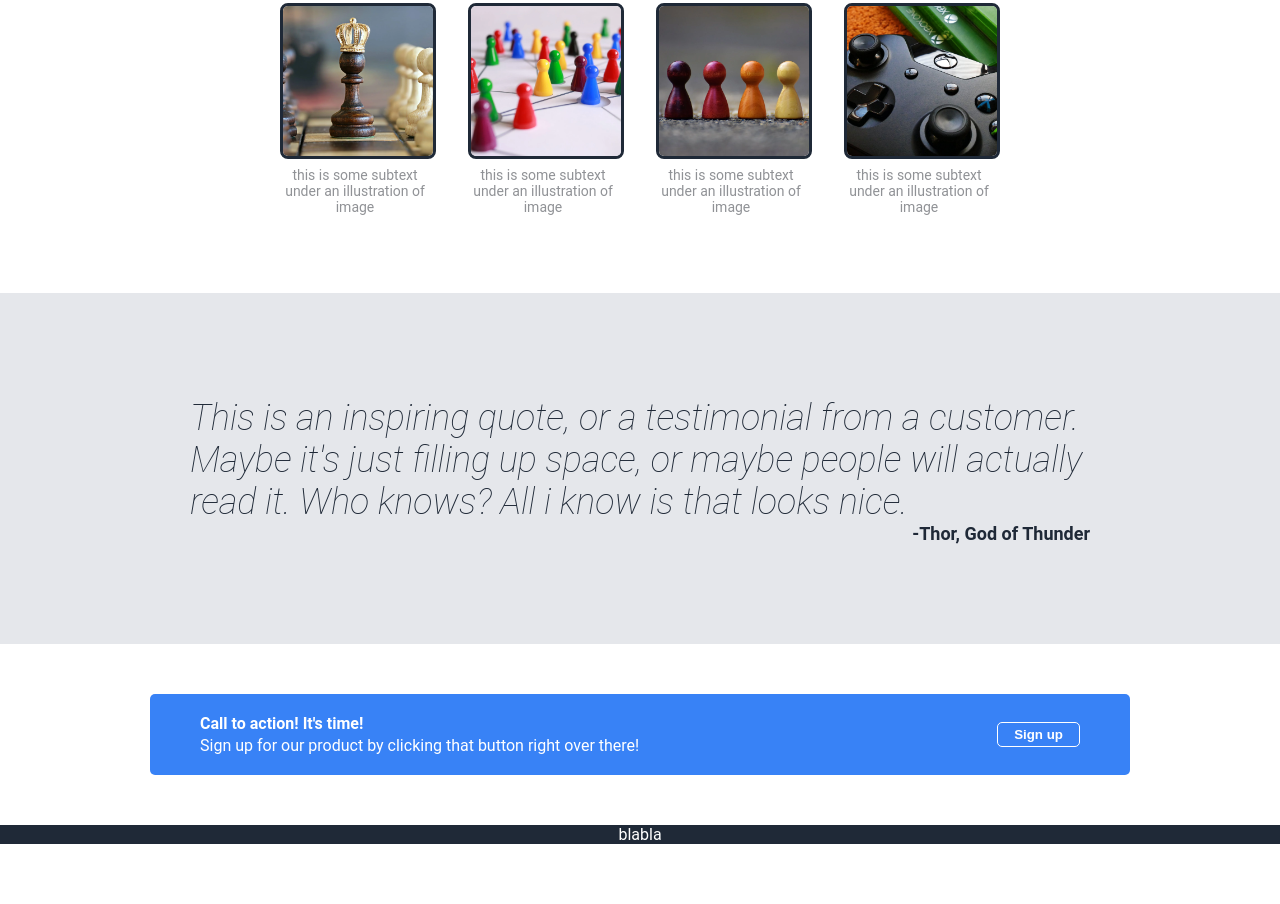
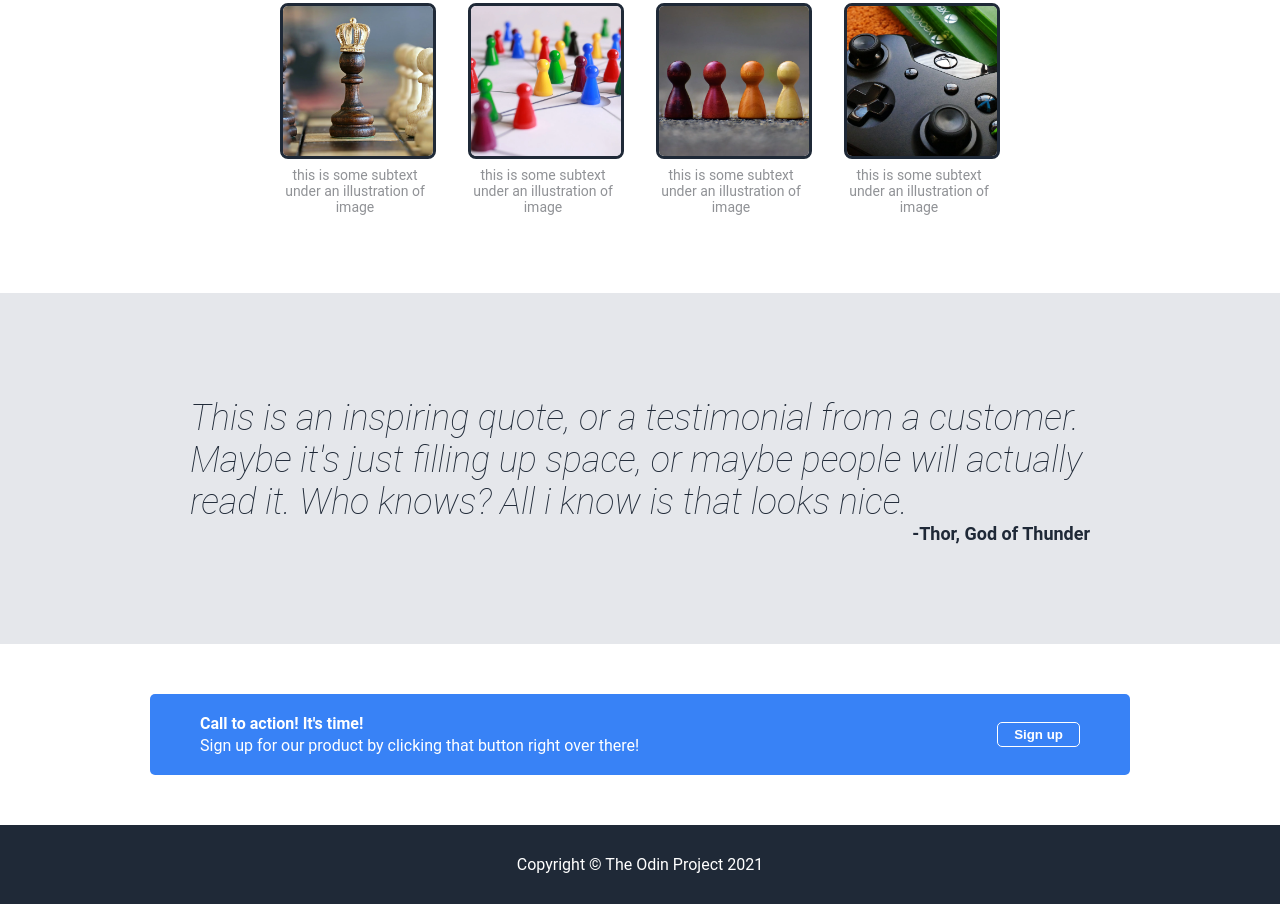
Before and after one commit to youyoumu/landing-page, a plain HTML site: page index.html in a window 1280 px wide. Shown: the part 526-1430 px from the top of the page. Before the commit the page ends 1370 px from the top, so only its background shows below. Drawn offline with Linux system fonts and the light colour scheme.

Commit message:
Added styles to footer section

```diff
--- a/index.html
+++ b/index.html
@@ -67,6 +67,6 @@
             </div>
         </div>
     </div>
-    <div class="footer">blabla</div>
+    <div class="footer">Copyright © The Odin Project 2021</div>
 </body>
 </html>
--- a/styles.css
+++ b/styles.css
@@ -207,4 +207,5 @@ p {
     background-color: #1F2937;
     color: white;
     text-align: center;
+    padding: 30px;
 }
```
